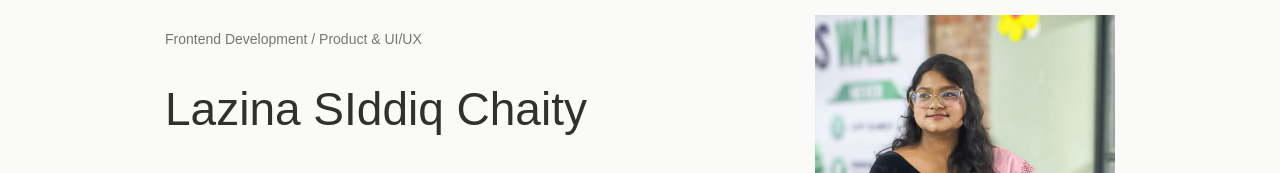
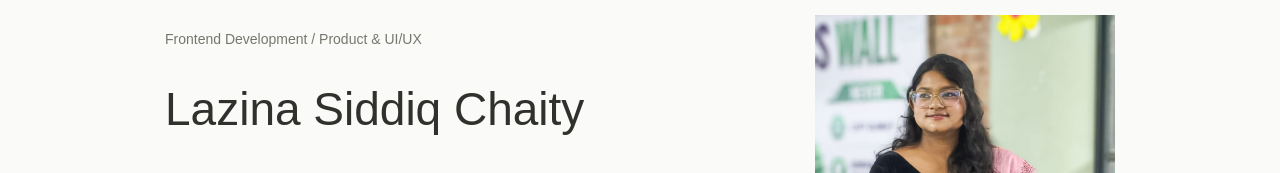
Before and after one commit to Lazinachaity/lazina-portfolio, a plain HTML site: page index.html in a window 1280 px wide. Shown: the part 148-321 px from the top of the page. Drawn offline with Linux system fonts and the light colour scheme.

```diff
--- a/index.html
+++ b/index.html
@@ -35,7 +35,7 @@
     <div class="intro-copy">
         <p class="intro-label">Frontend Development / Product & UI/UX</p>
 
-        <h1>Lazina SIddiq Chaity
+        <h1>Lazina Siddiq Chaity
         </h1>
 
         <p>
```
